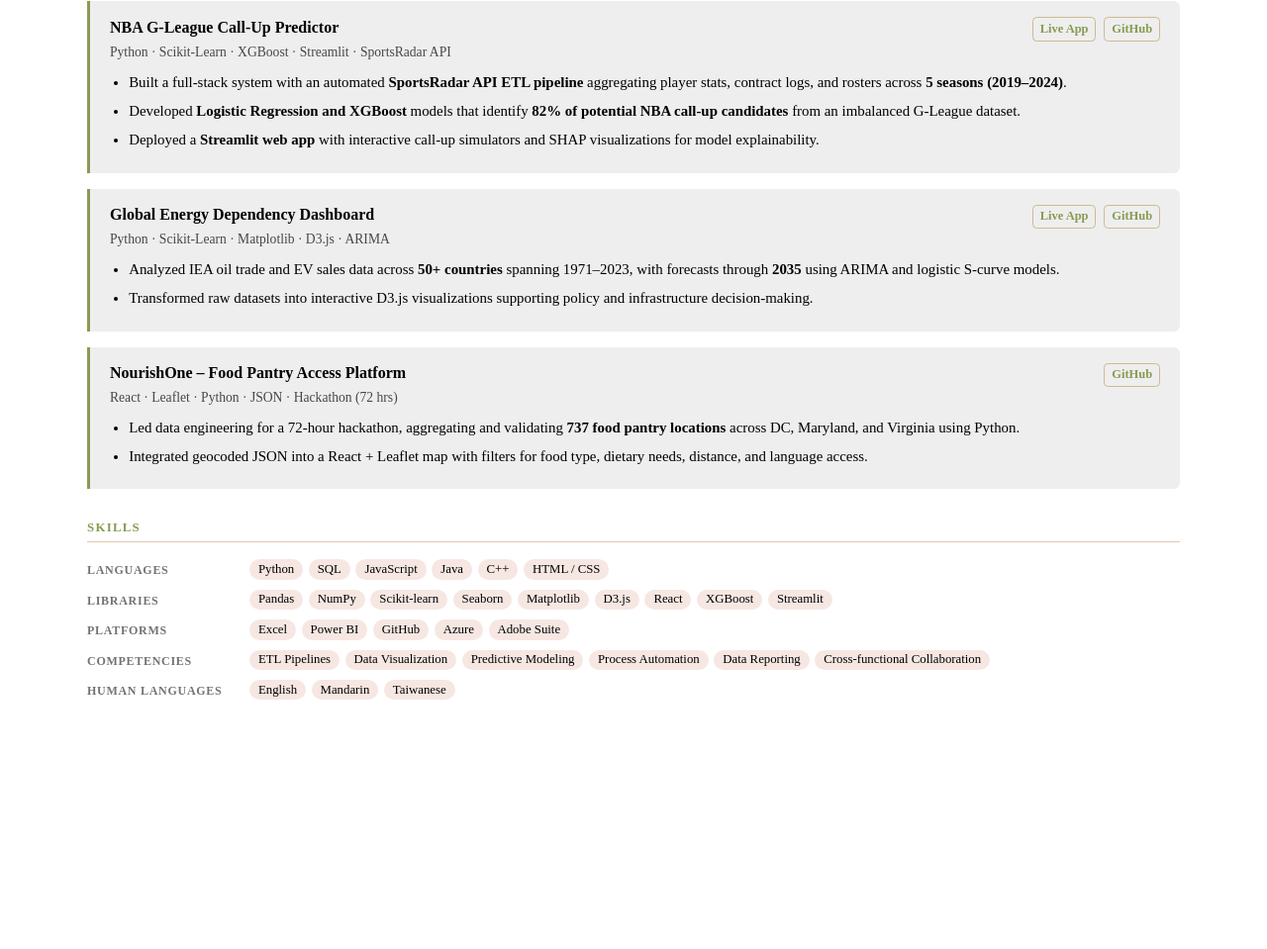
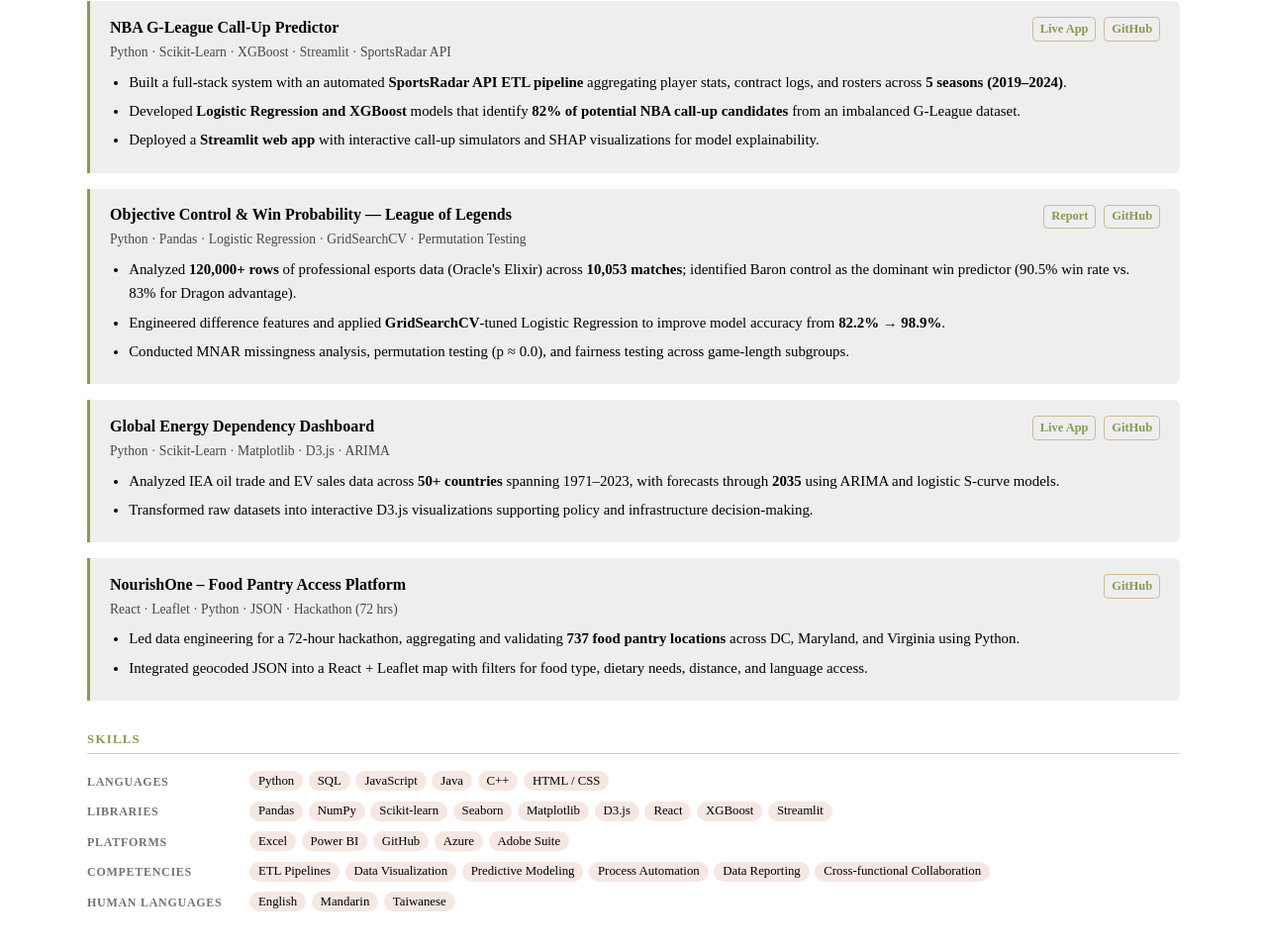
Before and after one commit to Joshuaamm7/portfolio, a website: page resume/index.html in a window 1280 px wide. Shown: the part 1264-2223 px from the top of the page at 99% size. Before the commit the page ends 2011 px from the top, so only its background shows below. Drawn offline with Linux system fonts and the light colour scheme.

Commit message:
resume ui

```diff
--- a/resume/index.html
+++ b/resume/index.html
@@ -320,6 +320,26 @@
 
     <div class="resume-entry">
       <div class="resume-entry-header">
+        <span class="resume-role">Objective Control & Win Probability — League of Legends</span>
+        <span class="resume-links">
+          <a href="https://joshuaamm7.github.io/Project4-Baron_OR_Drags/" target="_blank" rel="noopener noreferrer">Report</a>
+          <a href="https://github.com/Joshuaamm7/Project4-Baron_OR_Drags" target="_blank" rel="noopener noreferrer">GitHub</a>
+        </span>
+      </div>
+      <p class="resume-meta">Python · Pandas · Logistic Regression · GridSearchCV · Permutation Testing</p>
+      <ul class="resume-bullets">
+        <li>Analyzed <strong>120,000+ rows</strong> of professional esports data (Oracle's Elixir)
+          across <strong>10,053 matches</strong>; identified Baron control as the dominant win predictor
+          (90.5% win rate vs. 83% for Dragon advantage).</li>
+        <li>Engineered difference features and applied <strong>GridSearchCV</strong>-tuned Logistic
+          Regression to improve model accuracy from <strong>82.2% → 98.9%</strong>.</li>
+        <li>Conducted MNAR missingness analysis, permutation testing (p ≈ 0.0), and fairness
+          testing across game-length subgroups.</li>
+      </ul>
+    </div>
+
+    <div class="resume-entry">
+      <div class="resume-entry-header">
         <span class="resume-role">Global Energy Dependency Dashboard</span>
         <span class="resume-links">
           <a href="https://joshuaamm7.github.io/Energy-Dashboard-DS3/" target="_blank" rel="noopener noreferrer">Live App</a>
```
Also changed, not shown: lib/projects.json (+23 -30 lines).
